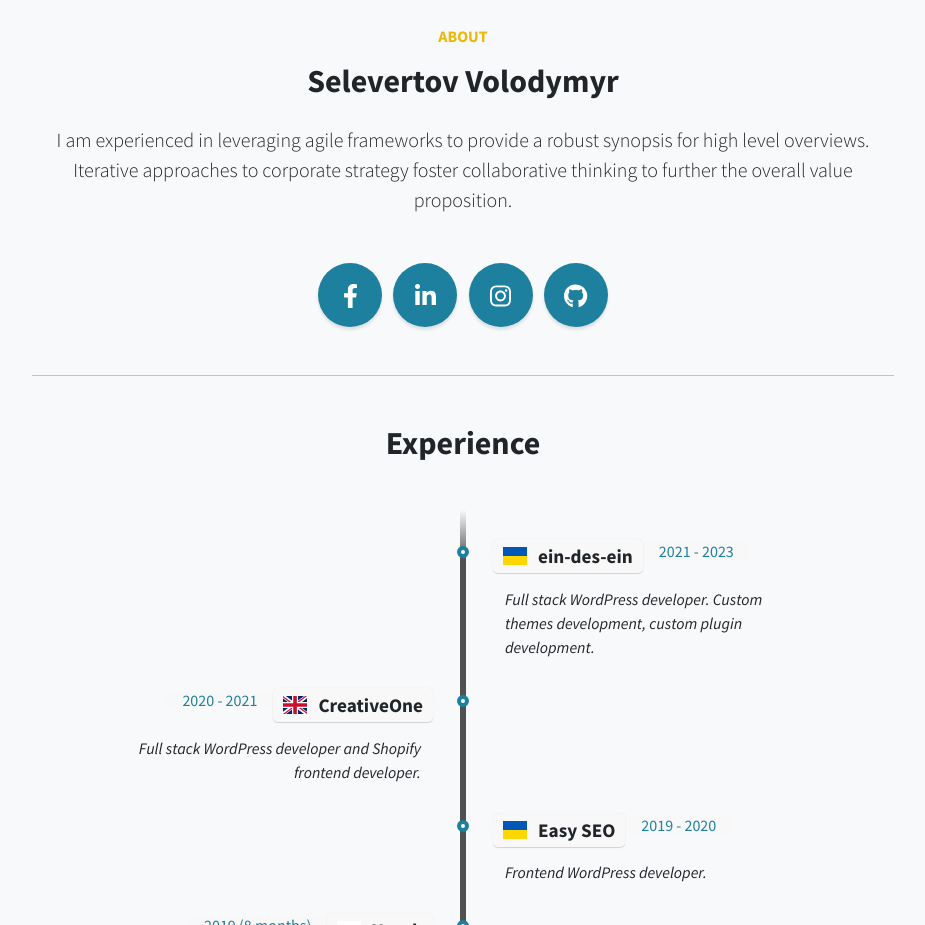
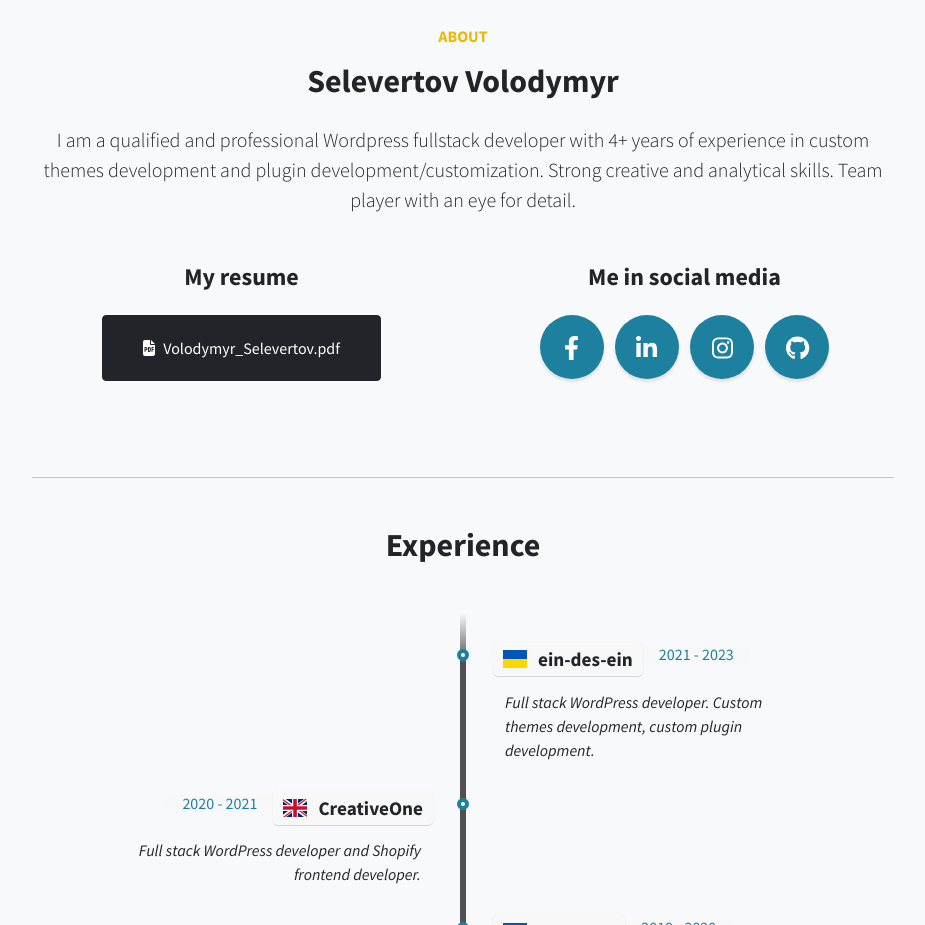
Before and after one commit to billylighter/bootstrap-portfolio-template, a website: page src/pug/index.pug in a window 1280 px wide. Shown: the part 940-1865 px from the top of the page, without its empty margins (177-1102 px from the left). Drawn offline with nearby package versions, Linux system fonts and the light colour scheme; files that its build step writes are made by us from their sources; files whose address does not match are found by name.

Commit message:
update section about

```diff
--- a/src/pug/index.pug
+++ b/src/pug/index.pug
@@ -102,20 +102,30 @@ html(lang='en')
                     .content-section-heading
                         h3.text-secondary.mb-3 About
                     h2.mb-4 Selevertov Volodymyr
-                    p.lead.mb-5 I am experienced in leveraging agile frameworks to provide a robust synopsis for high level overviews. Iterative approaches to corporate strategy foster collaborative thinking to further the overall value proposition.
-                    ul.list-inline
-                        li.list-inline-item
-                            a.social-link.rounded-circle.text-white.mr-3(href='https://www.facebook.com/volodymyr.selevertov' target='_blank')
-                                i.fa-brands.fa-facebook-f
-                        li.list-inline-item
-                            a.social-link.rounded-circle.text-white.mr-3(href='https://www.linkedin.com/in/volodymyr-selevertov-7a0324196/' target='_blank')
-                                i.fa-brands.fa-linkedin-in
-                        li.list-inline-item
-                            a.social-link.rounded-circle.text-white.mr-3(href='https://www.instagram.com/v_selevertov/' target='_blank')
-                                i.fa-brands.fa-instagram
-                        li.list-inline-item
-                            a.social-link.rounded-circle.text-white(href='https://github.com/billylighter' target='_blank')
-                                i.fa-brands.fa-github
+                    p.lead.mb-5 I am a qualified and professional Wordpress fullstack developer with 4+ years of experience in custom themes development and plugin development/customization. Strong creative and analytical skills. Team player with an eye for detail.
+
+                    .row
+                        .col-md-6
+                            .h4.mb-4 My resume
+                            div.mb-5
+                                a.btn.btn-dark.btn-xl(href='/Volodymyr_Selevertov.pdf' target='_blank')
+                                    i.fa-solid.fa-file-pdf.text-white.me-2
+                                    span Volodymyr_Selevertov.pdf
+                        .col-md-6
+                            .h4.mb-4 Me in social media
+                            ul.list-inline
+                                li.list-inline-item
+                                    a.social-link.rounded-circle.text-white.mr-3(href='https://www.facebook.com/volodymyr.selevertov' target='_blank')
+                                        i.fa-brands.fa-facebook-f
+                                li.list-inline-item
+                                    a.social-link.rounded-circle.text-white.mr-3(href='https://www.linkedin.com/in/volodymyr-selevertov-7a0324196/' target='_blank')
+                                        i.fa-brands.fa-linkedin-in
+                                li.list-inline-item
+                                    a.social-link.rounded-circle.text-white.mr-3(href='https://www.instagram.com/v_selevertov/' target='_blank')
+                                        i.fa-brands.fa-instagram
+                                li.list-inline-item
+                                    a.social-link.rounded-circle.text-white(href='https://github.com/billylighter' target='_blank')
+                                        i.fa-brands.fa-github
 
                     hr.my-5
 
```
Also changed, not shown: dist/index.html, 4 other files.
